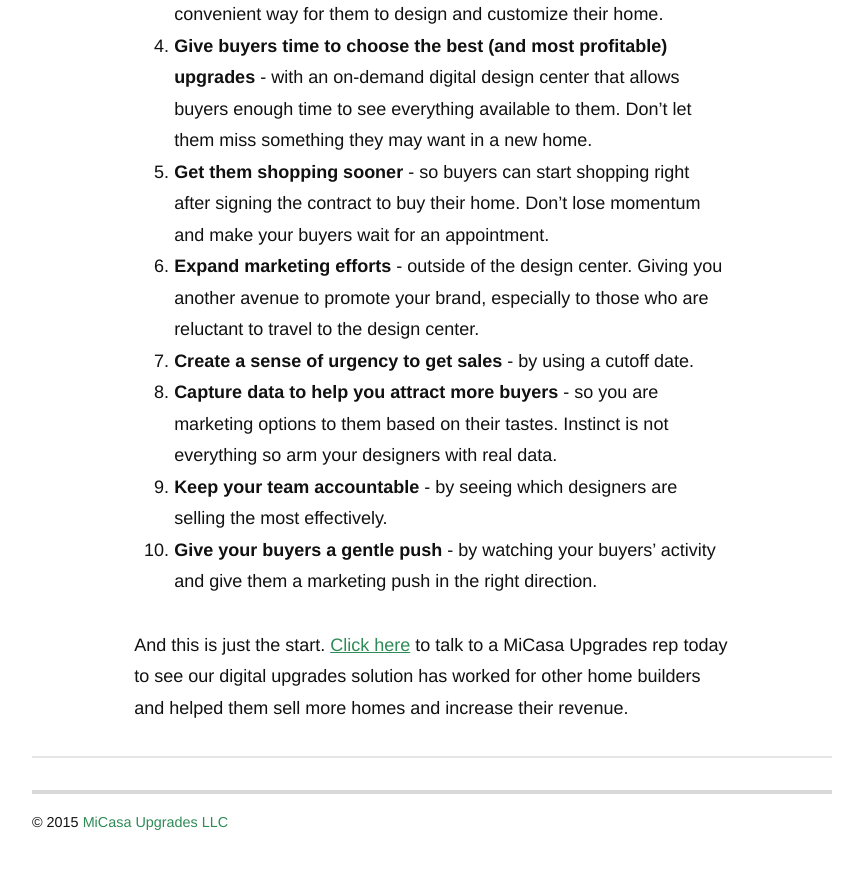
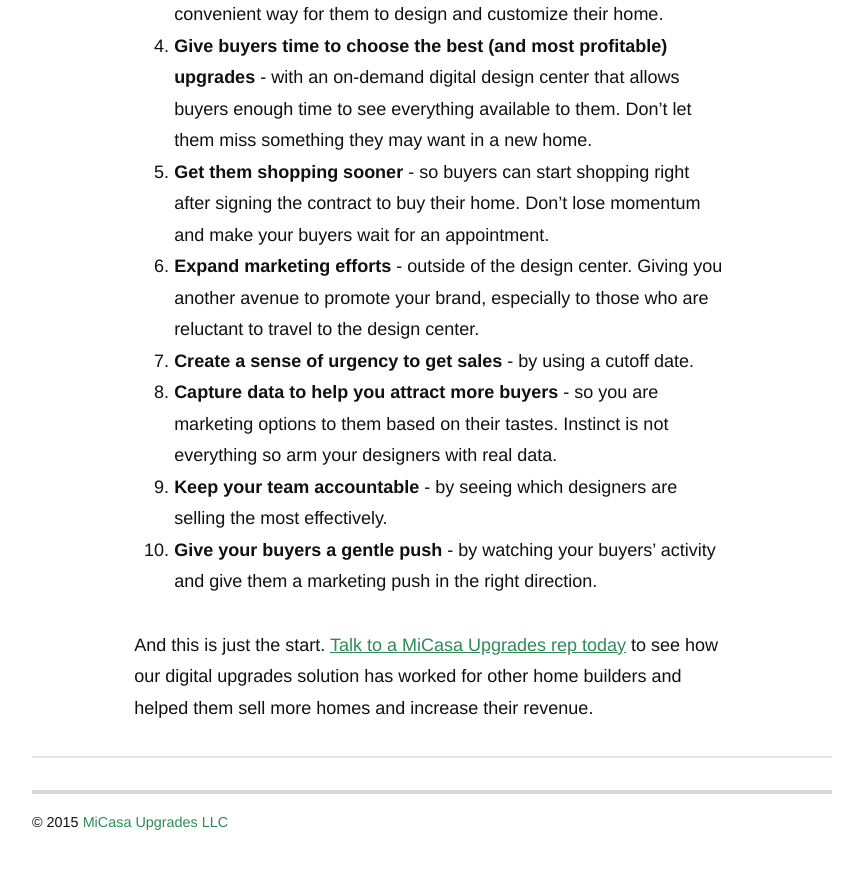
Before and after one commit to micasaupgrades/blog, a Jekyll site: the page built from _posts/2015-08-28-ten-ways-accelerate-sales.markdown, in a window 1280 px wide and 900 px high, scrolled down 1563 px. Shown: the top 869 px of the window, without its empty margins (208-1071 px from the left). Built offline with Jekyll 4.4.1, drawn with Linux system fonts in a browser that asks for light colours; nearby versions of some CDN libraries; Markdown is read by kramdown in place of the engine named in the settings; comment, search, counter and statistics services are not loaded.

Commit message:
Changed CTA, fixed copy

```diff
--- a/_posts/2015-08-28-ten-ways-accelerate-sales.markdown
+++ b/_posts/2015-08-28-ten-ways-accelerate-sales.markdown
@@ -37,4 +37,4 @@ Here are some of the top ways upgrades make an impact:
 <li><b>Give your buyers a gentle push</b> - by watching your buyers’ activity and give them a marketing push in the right direction.</li>
 </ol>
 
-And this is just the start. <a href="http://www.micasaupgrades.com/#/contact">Click here</a> to talk to a MiCasa Upgrades rep today to see our digital upgrades solution has worked for other home builders and helped them sell more homes and increase their revenue.
+And this is just the start. <a href="http://www.micasaupgrades.com/#/contact">Talk to a MiCasa Upgrades rep today</a> to see how our digital upgrades solution has worked for other home builders and helped them sell more homes and increase their revenue.
```
